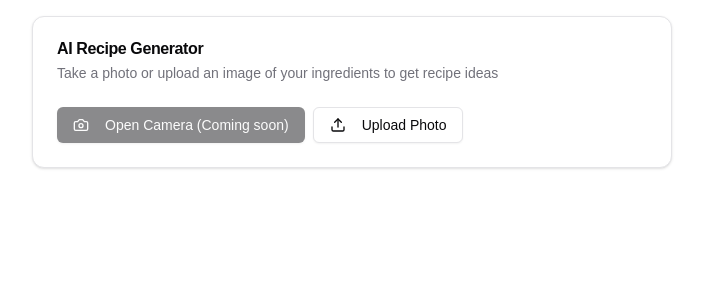
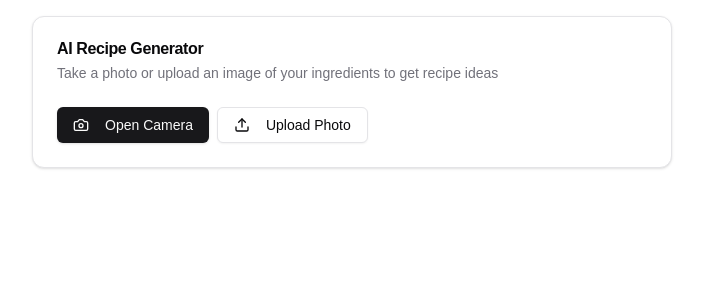
Before and after one commit to jordangarvey/ProjectFood, a Next.js app: page / in a window 1280 px wide. Shown: the top 300 px of the page, without its empty margins (288-991 px from the left). Built offline with nearby package versions, Linux system fonts and the light colour scheme.

Commit message:
Remove temp camera blockers

```diff
--- a/app/page.tsx
+++ b/app/page.tsx
@@ -21,7 +21,6 @@ function Home() {
 	const videoRef = useRef<any>(null);
 	const streamRef = useRef<any>(null);
 
-	// TODO: need to get this working
 	const startCamera = async () => {
 		try {
 			const stream = await navigator.mediaDevices.getUserMedia({ video: true });
@@ -107,9 +106,9 @@ function Home() {
 					{error && <AlertBox alert={error}/>}
 
 					<div className="flex gap-2">
-						<Button onClick={isCameraOpen ? stopCamera : startCamera} disabled={true}>
+						<Button onClick={isCameraOpen ? stopCamera : startCamera}>
 							<Camera className="mr-2 h-4 w-4" />
-							{isCameraOpen ? "Close Camera" : "Open Camera (Coming soon)"}
+							{isCameraOpen ? "Close Camera" : "Open Camera"}
 						</Button>
 
 						<Button variant="outline" onClick={() => document.getElementById("file-upload")?.click()}>
@@ -137,7 +136,7 @@ function Home() {
 								className="absolute bottom-4 left-1/2 transform -translate-x-1/2"
 								onClick={capturePhoto}
 							>
-                Take Photo
+								Take Photo
 							</Button>
 						</div>
 					)}
```
